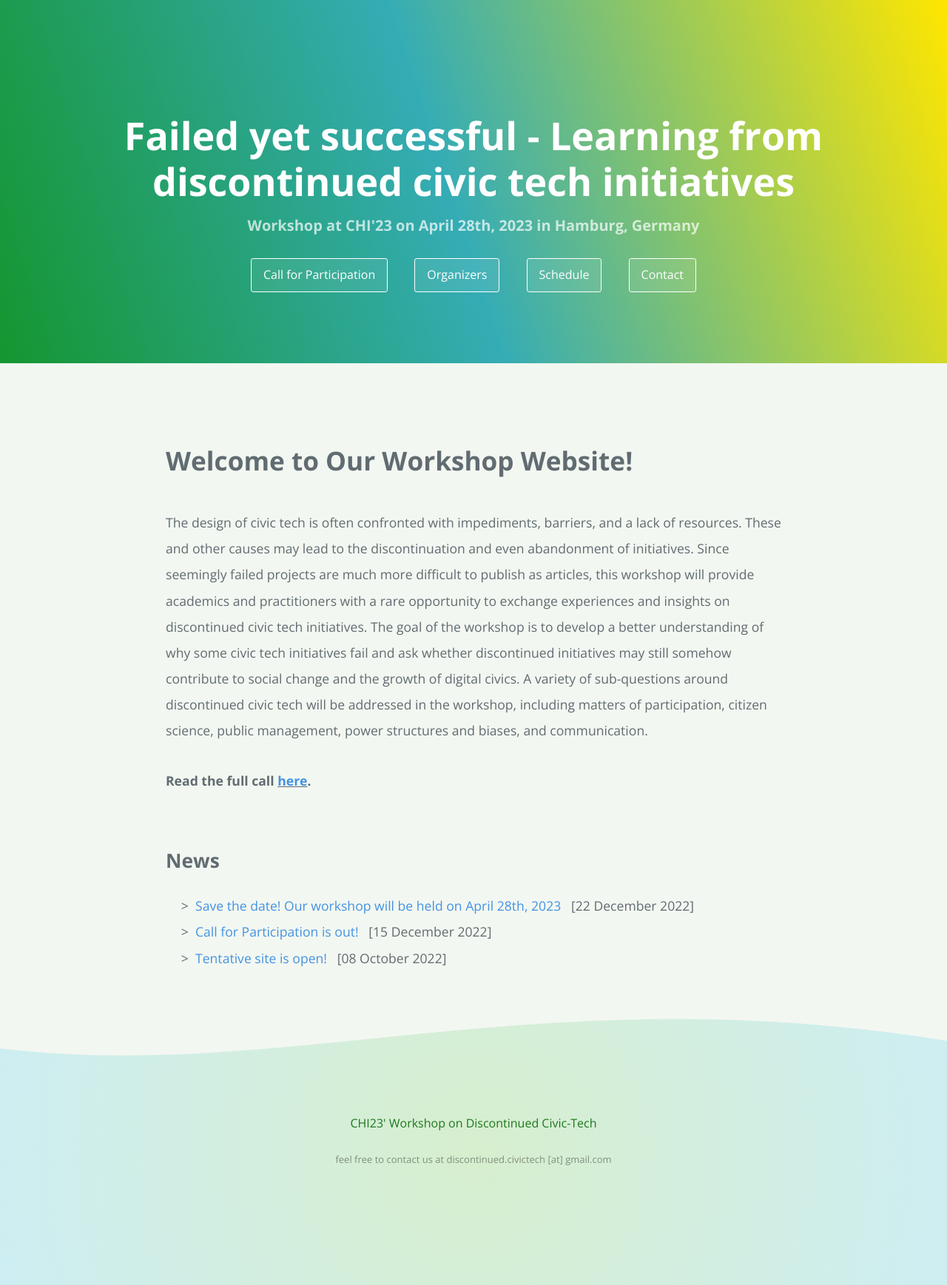
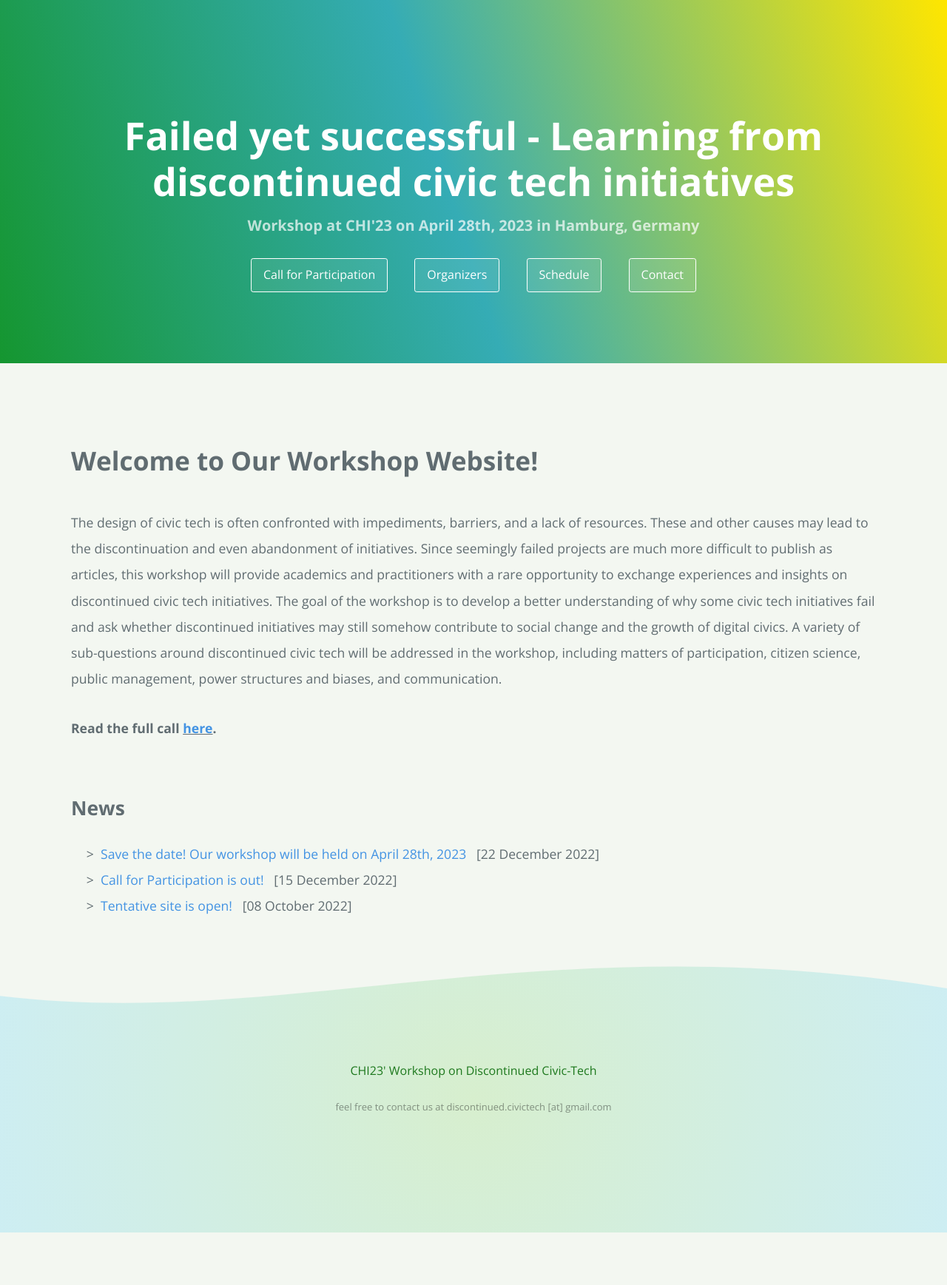
Before and after one commit to discontinued-civictech/discontinued-civictech.github.io, a Jekyll site: the page built from index.md, in a window 1280 px wide. Shown: the whole page at 74% size. Built offline with Jekyll 4.4.1, drawn with Linux system fonts in a browser that asks for light colours; our own code applies the rules of GitHub Pages for plain Markdown files; after the commit the page ends 1666 px from its top, so only the background shows below that.

Commit message:
Update style

```diff
--- a/_sass/jekyll-theme-cayman.scss
+++ b/_sass/jekyll-theme-cayman.scss
@@ -190,7 +190,8 @@ a {
   }
 
   @include large {
-    max-width: 64rem;
+    // max-width: 64rem;
+    max-width: 84rem;
     padding: 2rem 6rem;
     margin: 0 auto;
     font-size: 1.1rem;
```
